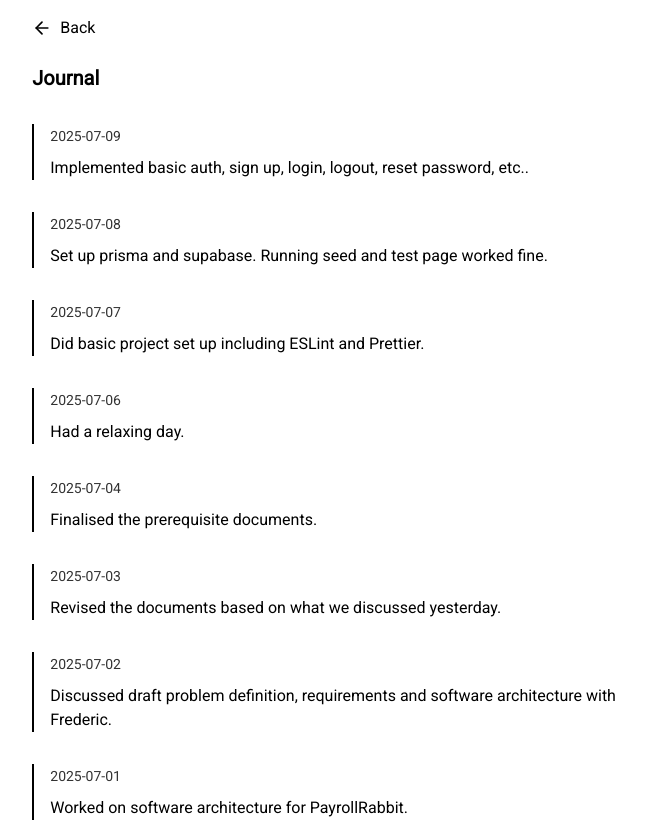
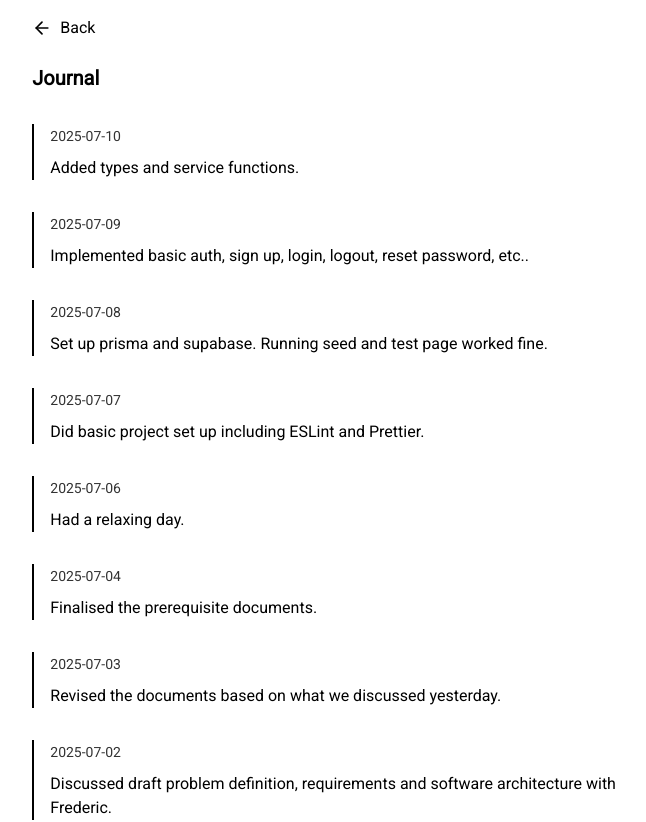
Before and after one commit to minamicode/minamicode.com, a Next.js app: page /journal in a window 1280 px wide. Shown: the top 822 px of the page, without its empty margins (309-955 px from the left). Built offline with nearby package versions, Linux system fonts and the light colour scheme.

Commit message:
add a journal entry

```diff
--- a/src/app/_components/JournalEntries.tsx
+++ b/src/app/_components/JournalEntries.tsx
@@ -6,6 +6,10 @@ type JournalEntry = {
 };
 
 const entries: JournalEntry[] = [
+  {
+    date: "2025-07-10",
+    text: "Added types and service functions.",
+  },
   {
     date: "2025-07-09",
     text: "Implemented basic auth, sign up, login, logout, reset password, etc..",
```
